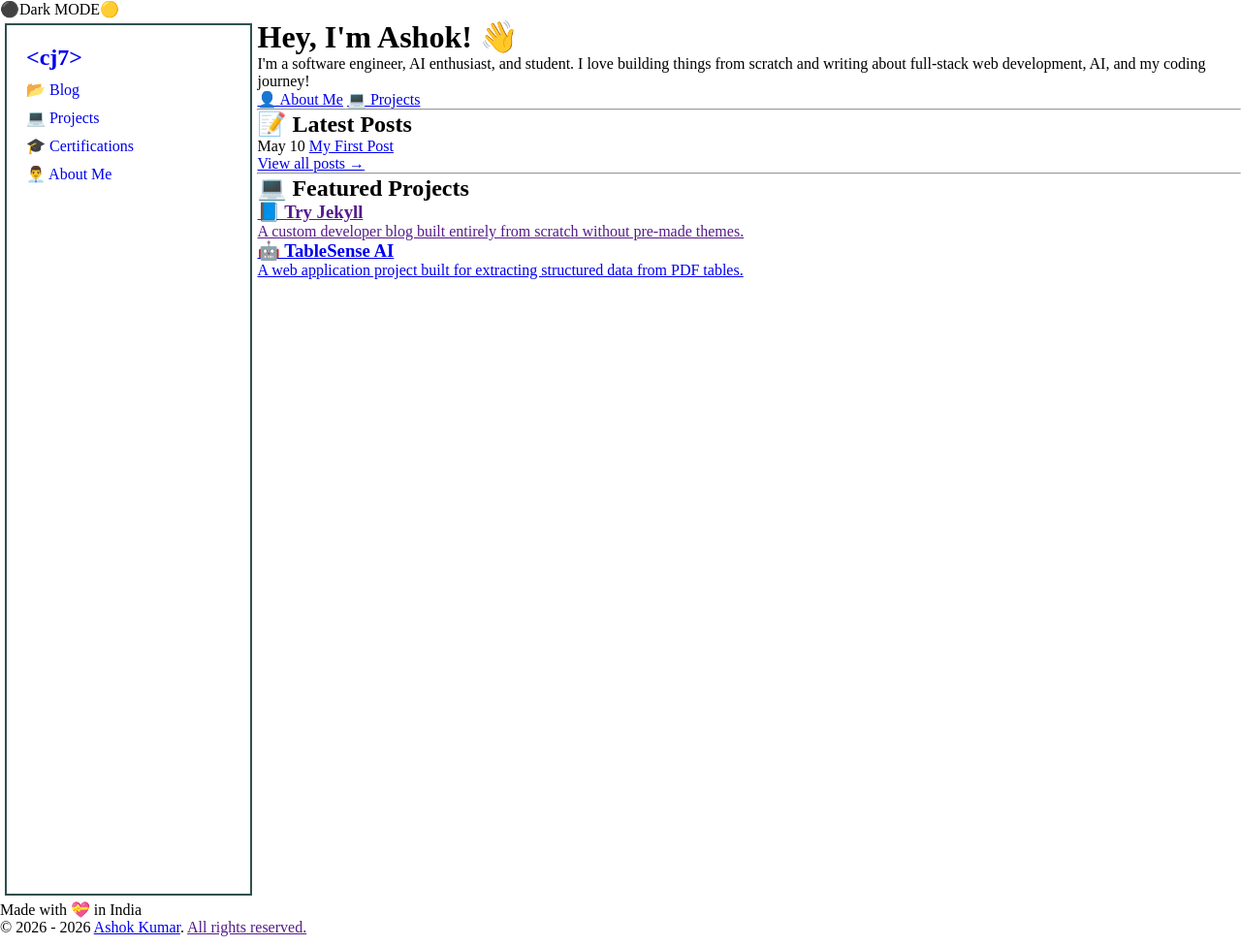
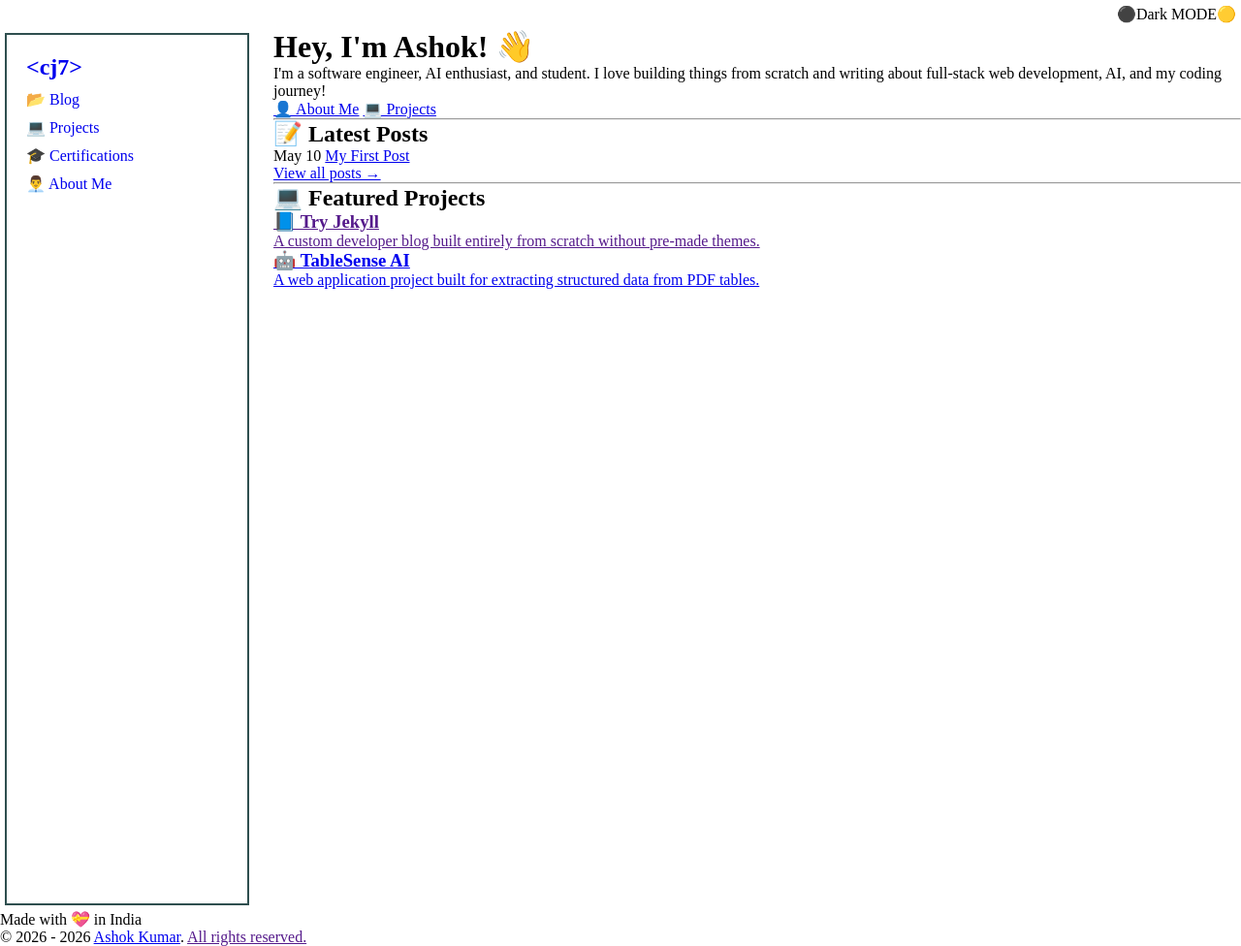
Before and after one commit to cj7-code-journey/cj7-code-journey.github.io, a Jekyll site: the page built from index.md, in a window 1280 px wide. Shown: the whole page at 97% size. Built offline with Jekyll 4.4.1, drawn with Linux system fonts in a browser that asks for light colours.

Commit message:
Apply: styles on header

```diff
--- a/assets/css/main.scss
+++ b/assets/css/main.scss
@@ -16,9 +16,15 @@
     padding: 0;
     box-sizing: border-box;
 }
+header{
+    display: flex;
+    justify-content: flex-end;
+    align-items: center;
+    margin: 5px;
+}
 .layout-wrapper{
     display: flex;
-
+    gap: 20px;
 }
 .sidebar{
     width: var(--sidebar-width);
```
